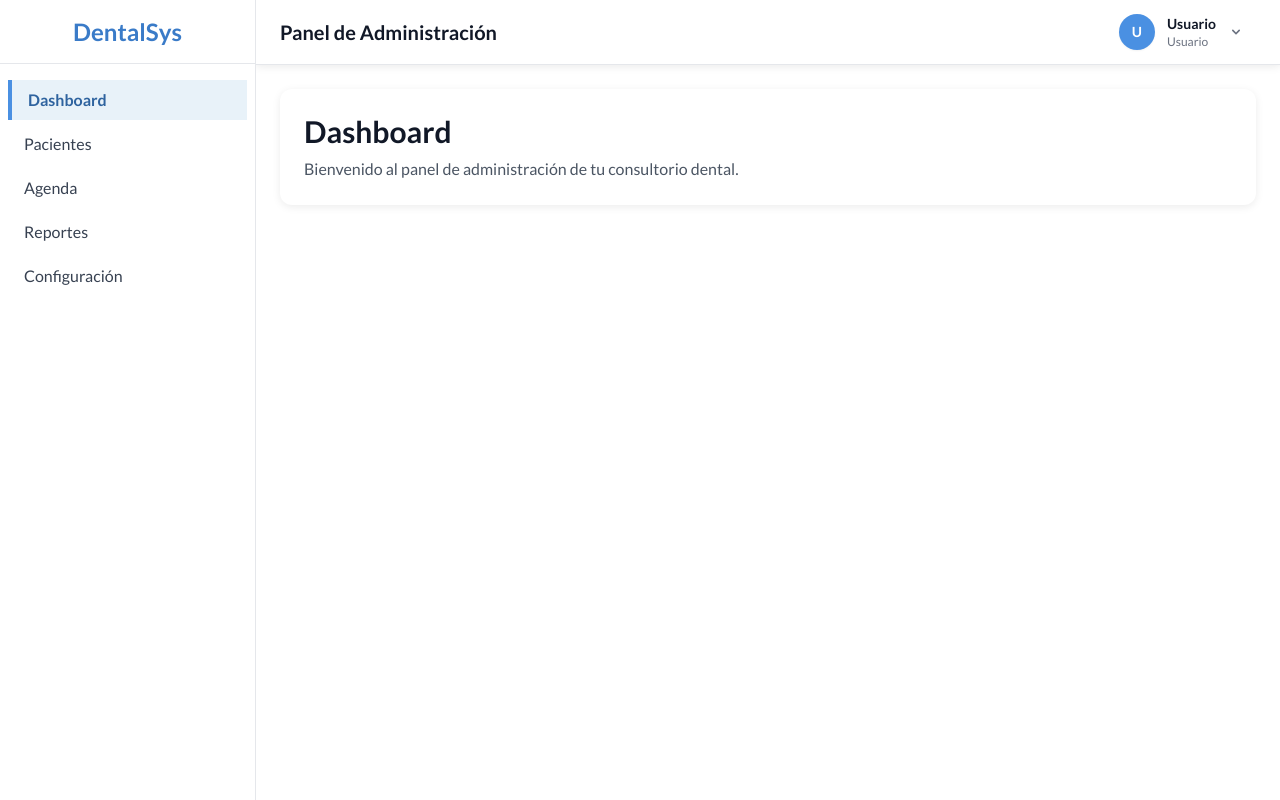
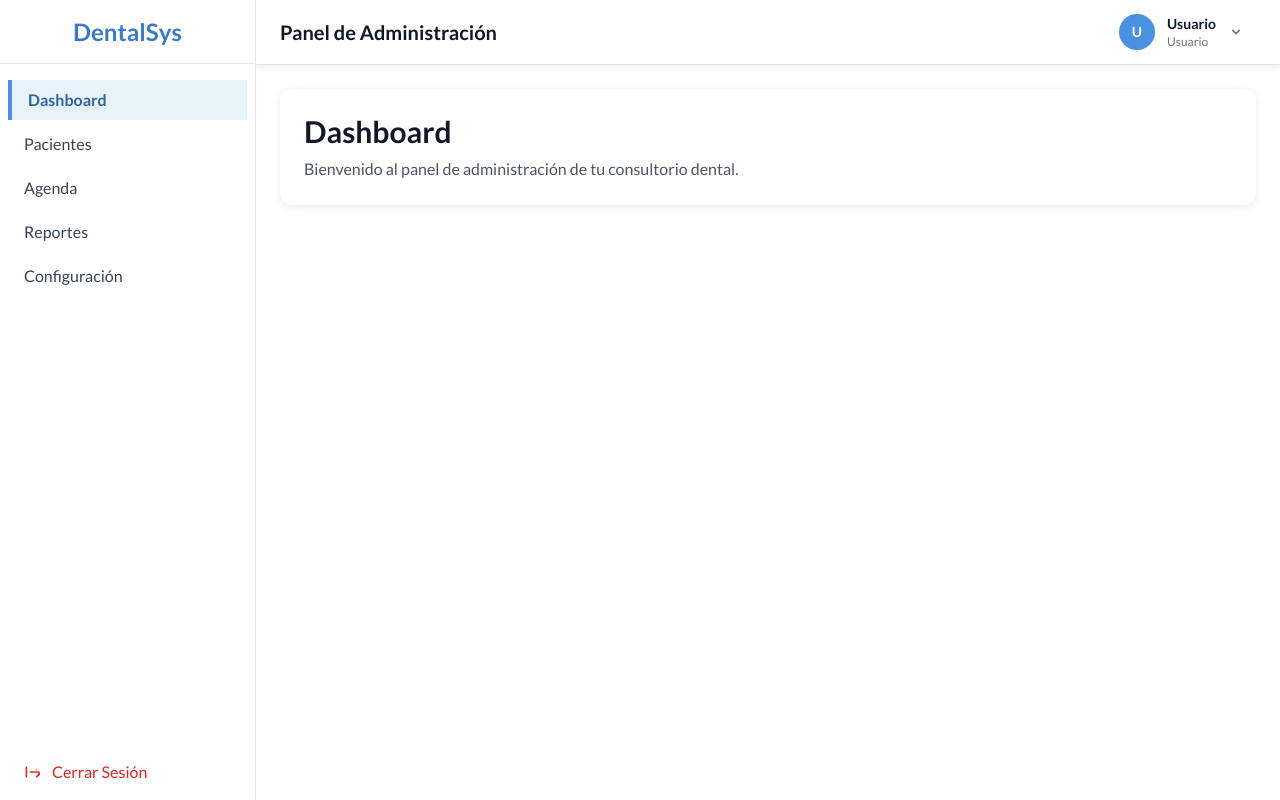
Before and after one commit to DevJulio99/dental-front, a React (Create React App) app: page / in a window 1280 px wide. Built offline with nearby package versions, Linux system fonts and the light colour scheme; no server answers; sample sign-in values are in the browser's storage.

Commit message:
cambio de posicion del boton cerrar sesion y al enviar request en configuracion para datos personales del usuario

```diff
--- a/src/components/common/Header/Header.jsx
+++ b/src/components/common/Header/Header.jsx
@@ -133,7 +133,7 @@ const Header = () => {
                     </svg>
                     Configuración
                   </button>
-
+{/*
                   <div className="border-t border-gray-200 my-1"></div>
 
                   <button
@@ -152,7 +152,7 @@ const Header = () => {
                       <path fillRule="evenodd" d="M3 3a1 1 0 011 1v12a1 1 0 11-2 0V4a1 1 0 011-1zm12.293 4.293a1 1 0 011.414 0l4 4a1 1 0 010 1.414l-4 4a1 1 0 01-1.414-1.414L18.586 11H8a1 1 0 110-2h10.586l-3.293-3.293a1 1 0 010-1.414z" clipRule="evenodd" />
                     </svg>
                     Cerrar sesión
-                  </button>
+                  </button> */}
                 </div>
               </>
             )}
--- a/src/layouts/AdminLayout/AdminLayout.jsx
+++ b/src/layouts/AdminLayout/AdminLayout.jsx
@@ -20,6 +20,7 @@ const AdminLayout = () => {
         <div className="flex items-center justify-center h-16 border-b border-gray-200">
           <span className="text-2xl font-bold text-primary-600">DentalSys</span>
         </div>
+        <div className="flex flex-col flex-1">
           <nav className="flex-1 py-4 space-y-1 px-2">
             <NavLink to="/" end className={navLinkClasses}>
               Dashboard
@@ -42,6 +43,23 @@ const AdminLayout = () => {
               Configuración
             </NavLink>
           </nav>
+          <div className="p-2">
+            <button
+              onClick={logout}
+              className="flex items-center w-full px-4 py-2 text-red-600 transition-all duration-200 rounded-md hover:bg-red-50 hover:font-semibold"
+            >
+               <svg
+                      xmlns="http://www.w3.org/2000/svg"
+                      className="w-4 h-4 mr-3"
+                      viewBox="0 0 20 20"
+                      fill="currentColor"
+                    >
+                      <path fillRule="evenodd" d="M3 3a1 1 0 011 1v12a1 1 0 11-2 0V4a1 1 0 011-1zm12.293 4.293a1 1 0 011.414 0l4 4a1 1 0 010 1.414l-4 4a1 1 0 01-1.414-1.414L18.586 11H8a1 1 0 110-2h10.586l-3.293-3.293a1 1 0 010-1.414z" clipRule="evenodd" />
+                    </svg>
+                    Cerrar Sesión
+            </button>
+          </div>
+        </div>
       </aside>
       {/* Contenido Principal */}
       <main className="flex-1 flex flex-col overflow-hidden bg-white">
--- a/src/pages/admin/UserSettings.jsx
+++ b/src/pages/admin/UserSettings.jsx
@@ -52,7 +52,6 @@ const UserSettings = () => {
     setIsProfileSaving(true);
     try {
       const updatedUser = await put(`/Usuarios/${user.id}`, {
-        ...user,
         nombre: data.nombre,
         apellido: data.apellido,
       });
```
Lines whose indentation alone changed are shown as unchanged.
